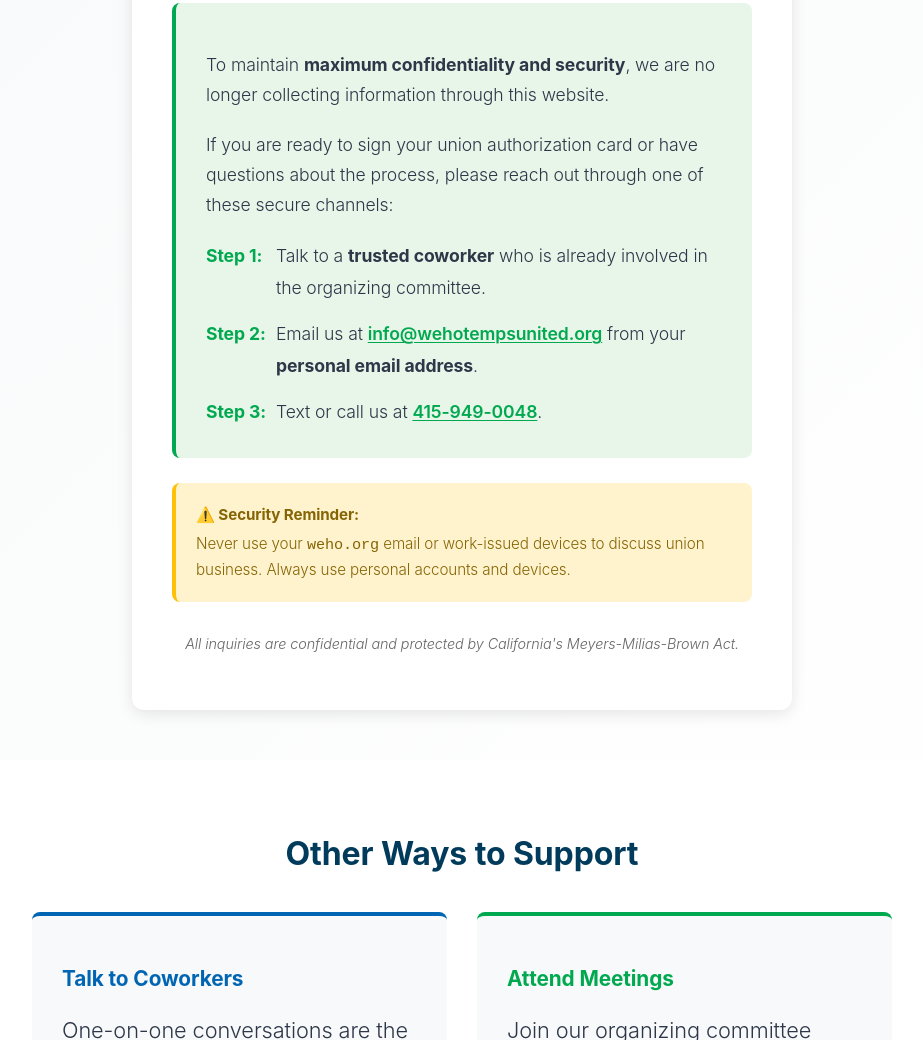
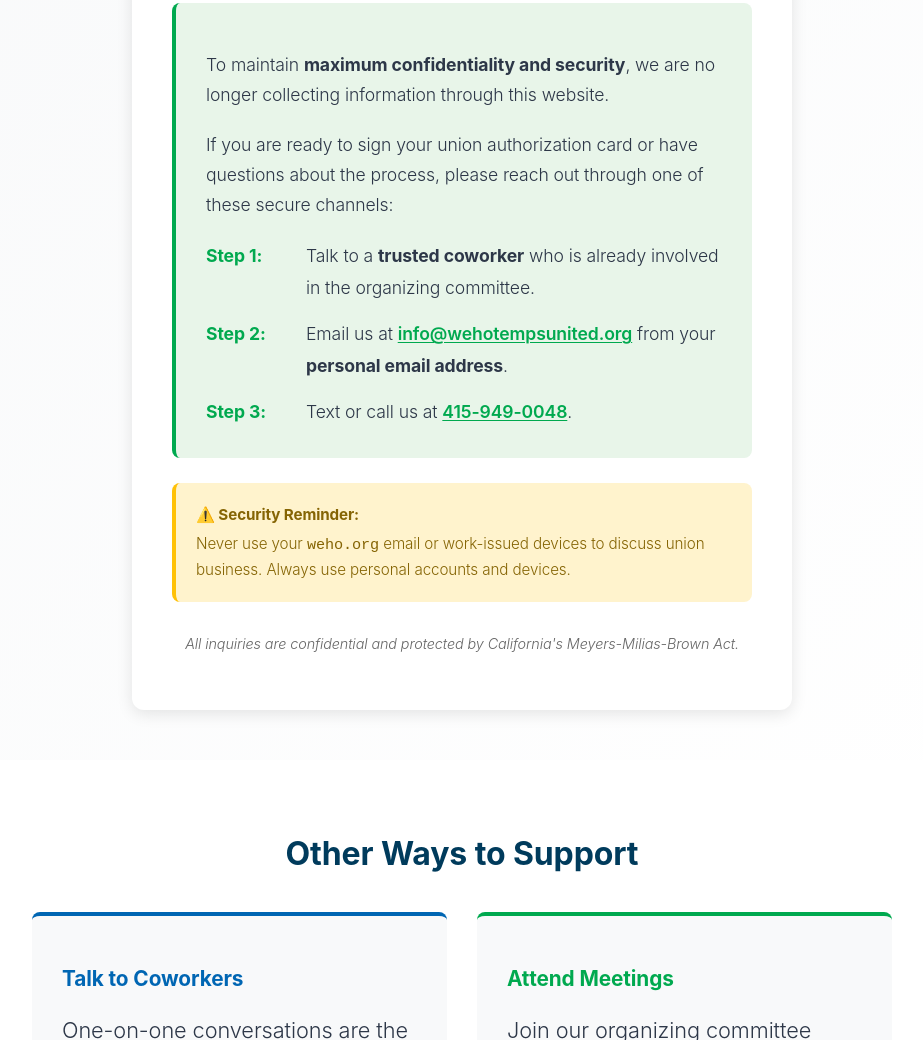
Before and after one commit to lbohn12/weho-temps-united, a plain HTML site: page join-us.html in a window 1280 px wide. Shown: the part 1388-2428 px from the top of the page, without its empty margins (178-1101 px from the left). Drawn offline with Linux system fonts and the light colour scheme; a script that the page names is missing.

Commit message:
Fix: Improve layout of steps on Join Us page and remove redundant HTML tags

```diff
--- a/join-us.html
+++ b/join-us.html
@@ -199,16 +199,16 @@ window._wpemojiSettings = {"baseUrl":"https:\/\/s.w.org\/images\/core\/emoji\/16
                     </p>
 
                     <ul style="line-height: 1.8; color: var(--text-dark); margin-bottom: 0; font-size: 1.1rem; list-style-type: none; padding-left: 0;">
-                        <li style="margin-bottom: 15px; display: flex; align-items: flex-start; gap: 10px;">
-                            <span style="color: var(--afscme-green); font-weight: bold; min-width: 60px;">Step 1:</span>
+                        <li style="margin-bottom: 15px; display: flex; align-items: flex-start; gap: 15px;">
+                            <span style="color: var(--afscme-green); font-weight: bold; min-width: 85px; flex-shrink: 0; white-space: nowrap;">Step 1:</span>
                             <span>Talk to a <strong>trusted coworker</strong> who is already involved in the organizing committee.</span>
                         </li>
-                        <li style="margin-bottom: 15px; display: flex; align-items: flex-start; gap: 10px;">
-                            <span style="color: var(--afscme-green); font-weight: bold; min-width: 60px;">Step 2:</span>
+                        <li style="margin-bottom: 15px; display: flex; align-items: flex-start; gap: 15px;">
+                            <span style="color: var(--afscme-green); font-weight: bold; min-width: 85px; flex-shrink: 0; white-space: nowrap;">Step 2:</span>
                             <span>Email us at <a href="mailto:info@wehotempsunited.org" style="color: var(--afscme-green); font-weight: 600;">info@wehotempsunited.org</a> from your <strong>personal email address</strong>.</span>
                         </li>
-                        <li style="display: flex; align-items: flex-start; gap: 10px;">
-                            <span style="color: var(--afscme-green); font-weight: bold; min-width: 60px;">Step 3:</span>
+                        <li style="display: flex; align-items: flex-start; gap: 15px;">
+                            <span style="color: var(--afscme-green); font-weight: bold; min-width: 85px; flex-shrink: 0; white-space: nowrap;">Step 3:</span>
                             <span>Text or call us at <a href="tel:+14159490048" style="color: var(--afscme-green); font-weight: 600;">415-949-0048</a>.</span>
                         </li>
                     </ul>
@@ -224,10 +224,6 @@ window._wpemojiSettings = {"baseUrl":"https:\/\/s.w.org\/images\/core\/emoji\/16
                 <p style="text-align: center; margin-top: 30px; font-size: 0.9rem; color: #666; font-style: italic;">
                     All inquiries are confidential and protected by California's Meyers-Milias-Brown Act.
                 </p>
-
-            </div>
-        </div>
-    </section>
 
             </div>
         </div>
```
